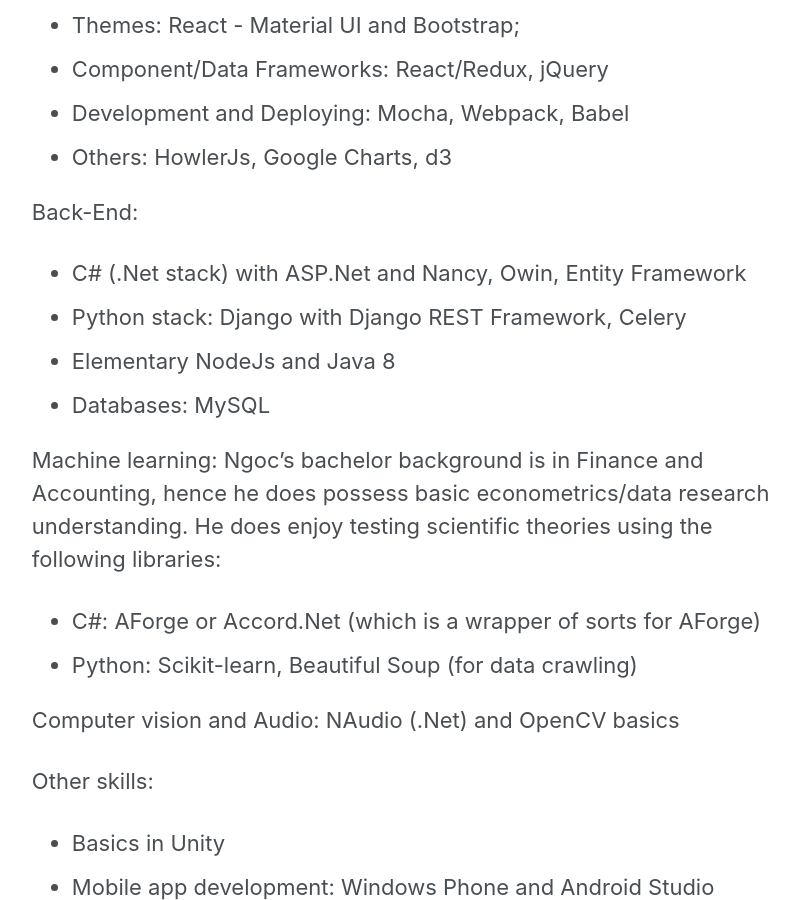
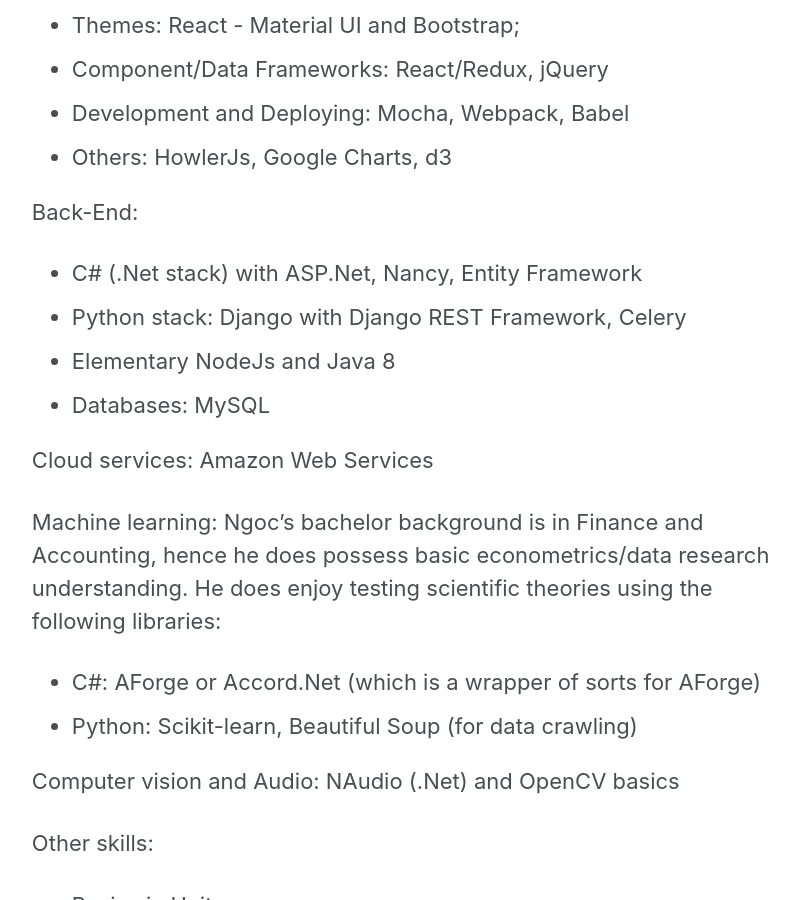
Before and after one commit to luungoc2005/luungoc2005-github-io-old, a Jekyll site: the page built from about.md, in a window 1280 px wide and 900 px high, scrolled down 858 px. Shown: the whole window, without its empty margins (252-1051 px from the left). Built offline with Jekyll 4.4.1, drawn with Linux system fonts in a browser that asks for light colours.

Commit message:
skills update

```diff
--- a/about.md
+++ b/about.md
@@ -21,10 +21,12 @@
 - Others: HowlerJs, Google Charts, d3
 
 Back-End:
-- C# (.Net stack) with ASP.Net and Nancy, Owin, Entity Framework
+- C# (.Net stack) with ASP.Net, Nancy, Entity Framework
 - Python stack: Django with Django REST Framework, Celery
 - Elementary NodeJs and Java 8
 - Databases: MySQL
+
+Cloud services: Amazon Web Services
 
 Machine learning:
 Ngoc's bachelor background is in Finance and Accounting, hence he does possess basic econometrics/data research understanding. He does enjoy testing scientific theories using the following libraries:
```
